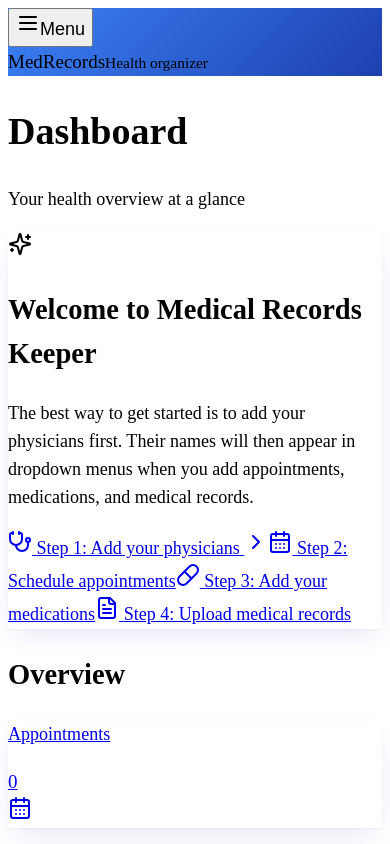
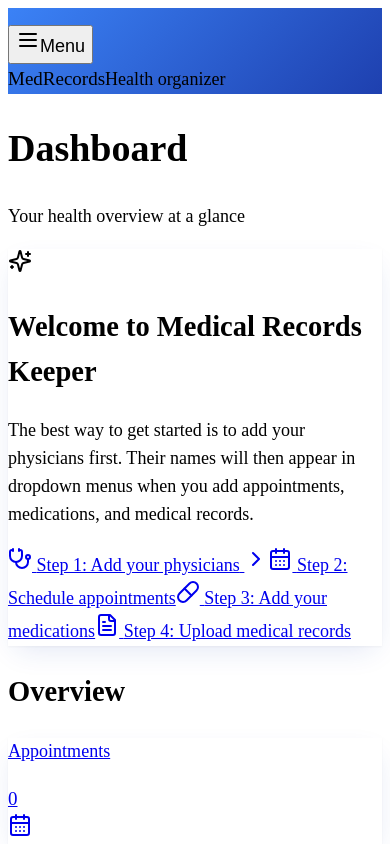
Before and after one commit to rapunzlnflt-afk/medical-records-keeper, a React (Vite) app in the folder client/: page / in a window 390 px wide. Shown: the top 844 px of the page. Built offline with nearby package versions, Linux system fonts and the light colour scheme; no server answers.

Commit message:
Top band: bigger MedRecords title; clear the phone status bar (safe areas)

```diff
--- a/client/index.html
+++ b/client/index.html
@@ -2,7 +2,7 @@
 <html lang="en">
   <head>
     <meta charset="UTF-8" />
-    <meta name="viewport" content="width=device-width, initial-scale=1.0, maximum-scale=1" />
+    <meta name="viewport" content="width=device-width, initial-scale=1.0, maximum-scale=1, viewport-fit=cover" />
     <meta name="robots" content="noindex, nofollow">
     <title>Medical Records Keeper</title>
     <meta name="description" content="Medications, appointments, vitals and doctors for up to 6 family members, kept privately on your phone. Works offline, no accounts, no subscription." />
@@ -20,7 +20,7 @@
     <meta name="twitter:description" content="Medications, appointments, vitals and doctors for up to 6 family members, kept privately on your phone. Works offline, no accounts, no subscription." />
     <meta name="twitter:image" content="https://cleartrackapps.com/assets/og-medical-records.png" />
     <link rel="canonical" href="https://cleartrackapps.com/medical-records-keeper/" />
-    <meta name="theme-color" content="#1d4ed8" />
+    <meta name="theme-color" content="#3b82f6" />
     <meta name="apple-mobile-web-app-capable" content="yes" />
     <meta name="apple-mobile-web-app-status-bar-style" content="default" />
     <meta name="apple-mobile-web-app-title" content="MedRecords App" />
--- a/client/src/App.tsx
+++ b/client/src/App.tsx
@@ -85,16 +85,22 @@ function AppLayout() {
       <AppSidebar />
       <div className="flex flex-col flex-1 min-w-0 h-full overflow-hidden">
         {isMobile && (
-         <header className="flex items-center gap-3 px-4 py-3.5 gradient-primary text-white shadow-sm shrink-0 z-40">
+         <header
+           className="flex items-center gap-3 px-4 pb-3.5 gradient-primary text-white shadow-sm shrink-0 z-40"
+           // Start the band under the phone's status bar / notch so the title
+           // isn't covered (and blurred) by it. Falls back to the old padding
+           // where there is no inset.
+           style={{ paddingTop: "calc(env(safe-area-inset-top, 0px) + 0.875rem)" }}
+         >
   <SidebarTrigger
     data-testid="button-sidebar-toggle"
     className="text-white hover:bg-white/15 hover:text-white"
   />
   <div className="flex flex-col leading-tight">
-    <span className="font-heading text-base font-semibold text-white">
+    <span className="font-heading text-xl font-bold text-white">
       MedRecords
     </span>
-    <span className="text-xs text-white/80">
+    <span className="text-sm text-white/85">
       Health organizer
     </span>
   </div>
--- a/client/src/index.css
+++ b/client/src/index.css
@@ -406,3 +406,19 @@ button.gradient-primary[disabled] {
     box-shadow: 0 1px 2px rgba(0, 0, 0, 0.35), 0 10px 28px -10px rgba(0, 0, 0, 0.5);
   }
 }
+
+/* Phone safe areas (viewport-fit=cover, Oct 2026): keep headers, the close
+   button and the slide-out menu clear of the status bar / notch and the home
+   indicator. env() is 0 on devices without insets, so nothing moves there. */
+@media (max-width: 639px) {
+  [role="dialog"] > .gradient-primary:first-child {
+    padding-top: calc(env(safe-area-inset-top, 0px) + 0.75rem);
+  }
+  [role="dialog"] > button.absolute.top-4 {
+    top: calc(env(safe-area-inset-top, 0px) + 1rem);
+  }
+}
+[data-sidebar="sidebar"][data-mobile="true"] {
+  padding-top: env(safe-area-inset-top, 0px);
+  padding-bottom: env(safe-area-inset-bottom, 0px);
+}
```
